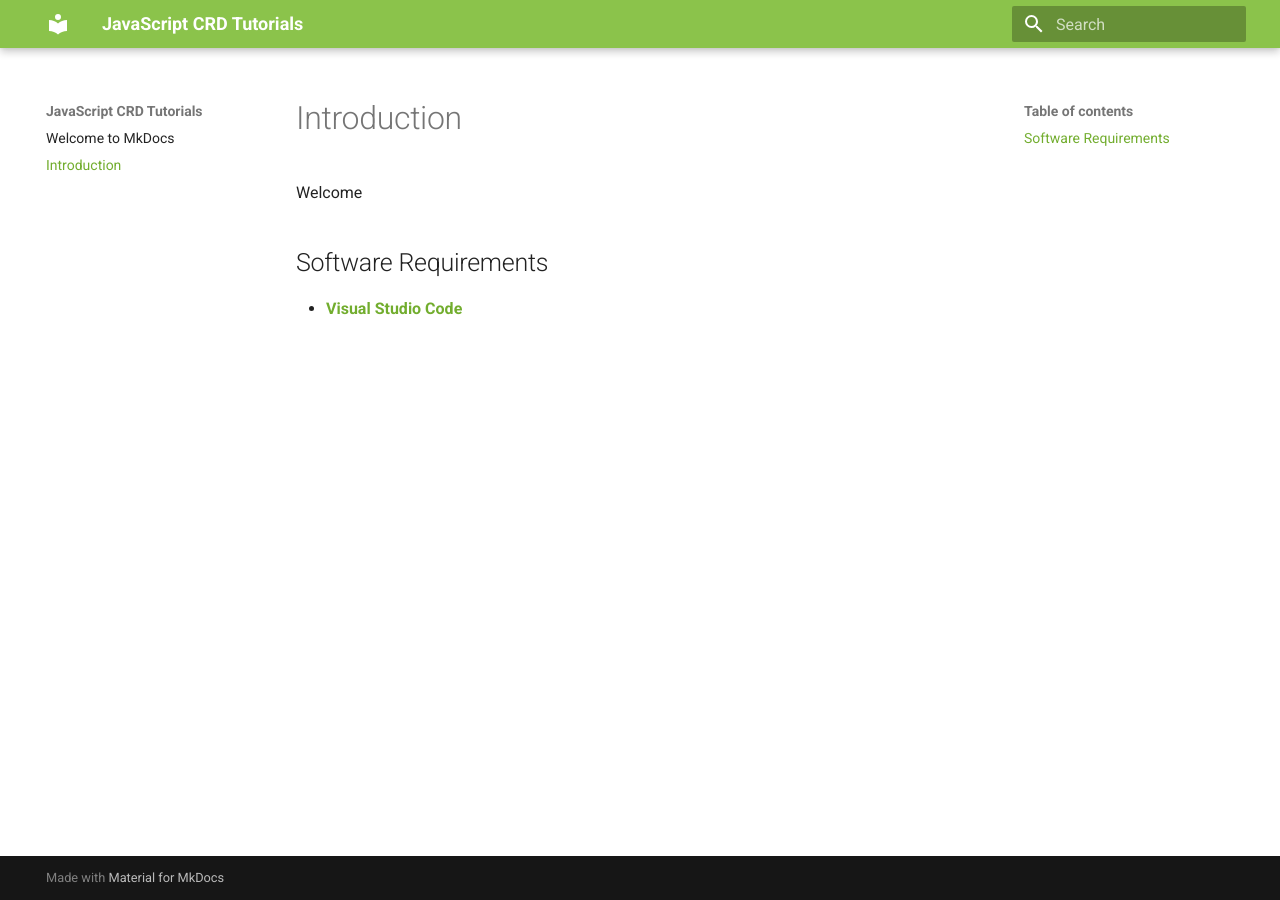
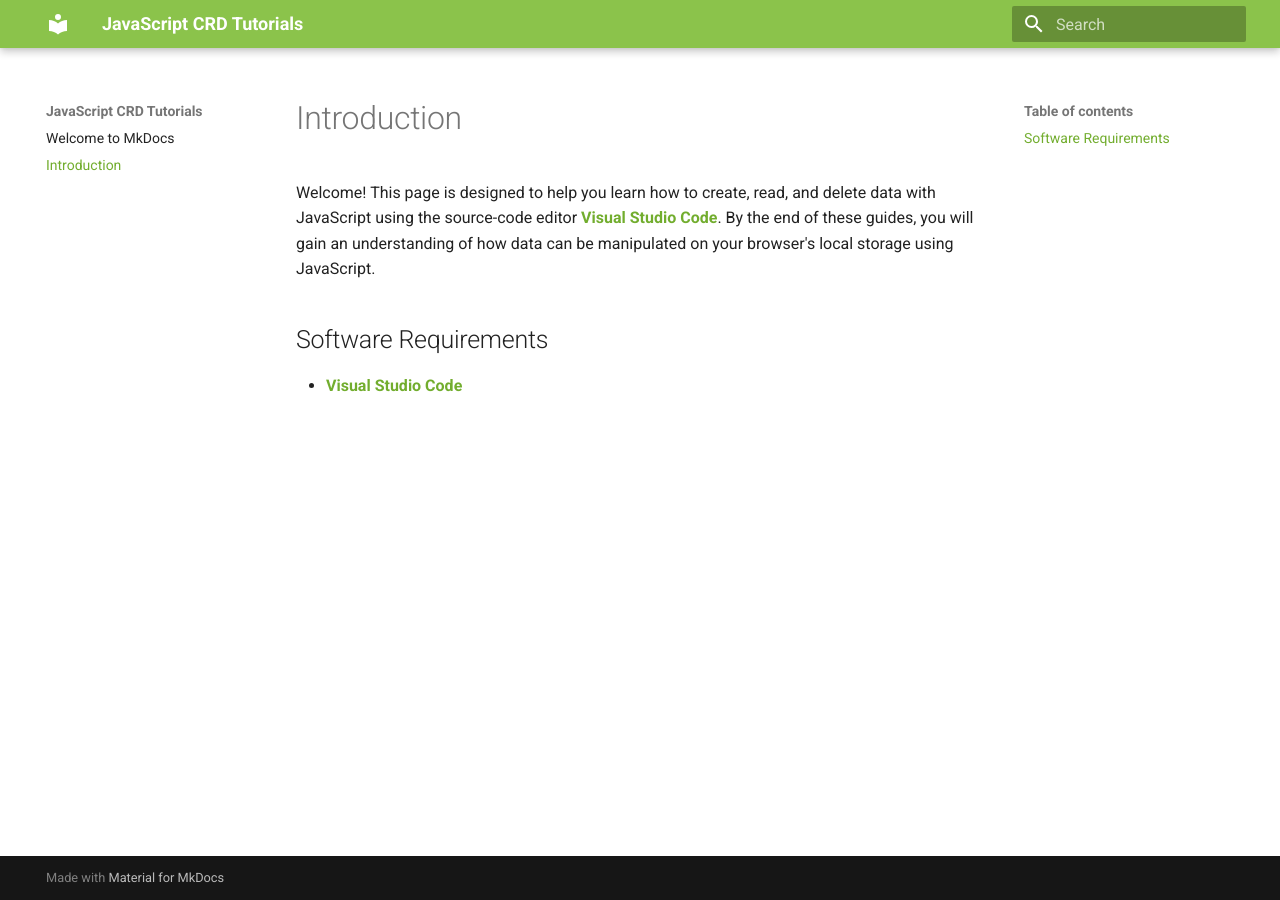
Before and after one commit to mnkhee/user-docs-project, an MkDocs documentation site: the page built from docs/introduction.md, in a window 1280 px wide. Built offline with MkDocs 1.6.1 and Material for MkDocs 9.7.7, drawn with Linux system fonts in a browser that asks for light colours.

Commit message:
Add introduction message

```diff
--- a/docs/introduction.md
+++ b/docs/introduction.md
@@ -1,6 +1,6 @@
 # Introduction
 
-Welcome
+Welcome! This page is designed to help you learn how to create, read, and delete data with JavaScript using the source-code editor [**Visual Studio Code**](https://code.visualstudio.com/). By the end of these guides, you will gain an understanding of how data can be manipulated on your browser's local storage using JavaScript.
 
 ## Software Requirements
 
```
